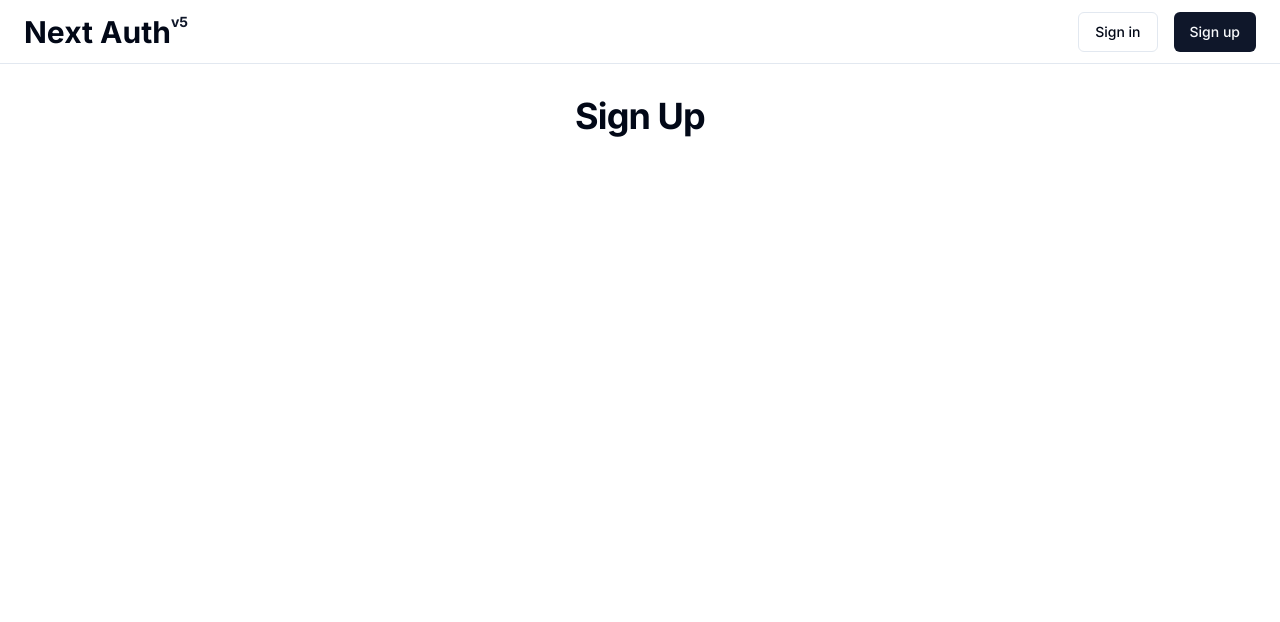
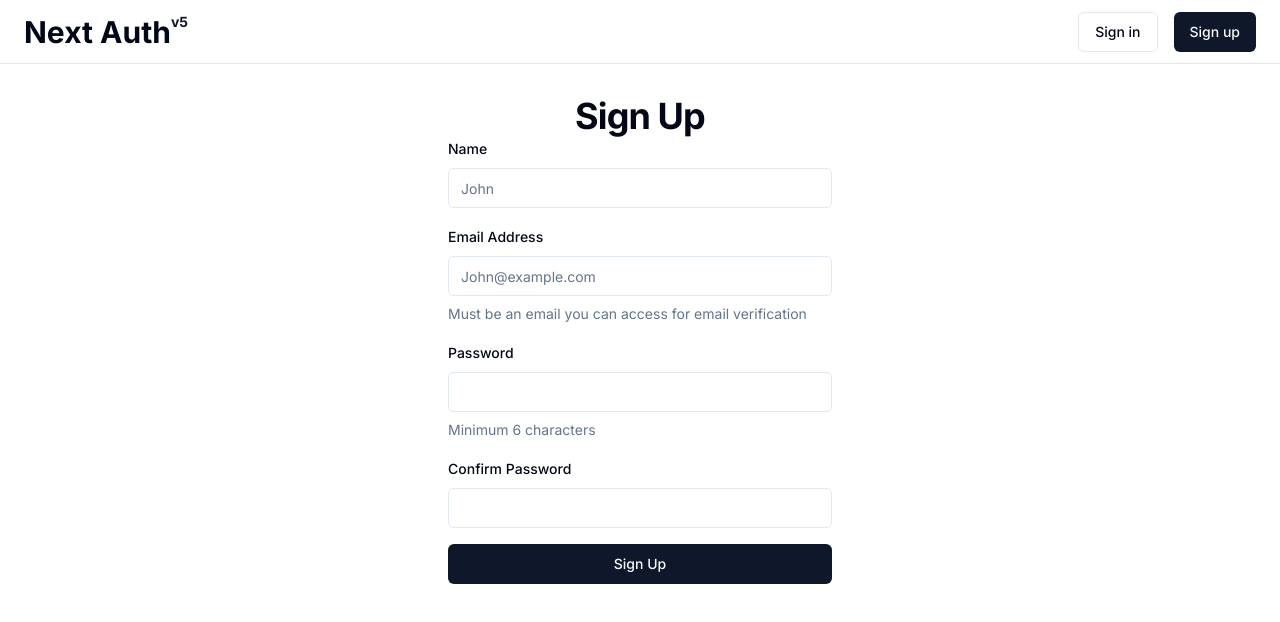
Before and after one commit to NatGlass/next-auth-v5, a Next.js app: page /auth/sign-up in a window 1280 px wide. Shown: the top 622 px of the page. Built offline with nearby package versions, Linux system fonts and the light colour scheme.

Commit message:
sign up schema, form

```diff
--- /dev/null
+++ b/src/actions/sign-up-action.ts
@@ -0,0 +1,28 @@
+"use server";
+
+import { SignupSchema } from "@/validators/sign-up-validator";
+import * as v from "valibot";
+
+type Response =
+  | { success: true }
+  | { success: false; error: v.FlatErrors<undefined>; statusCode: 400 }
+  | { success: false; error: string; statusCode: 500 };
+
+export async function signupUserAction(values: unknown): Promise<Response> {
+  const parsedValues = v.safeParse(SignupSchema, values);
+
+  if (!parsedValues.success) {
+    const flatErrors = v.flatten(parsedValues.issues);
+
+    return { success: false, error: flatErrors, statusCode: 400 };
+  }
+
+  const { name, email, password } = parsedValues.output;
+
+  try {
+    return { success: true };
+  } catch (error) {
+    console.error(error);
+    return { success: false, error: "Internal server error", statusCode: 500 };
+  }
+}
--- /dev/null
+++ b/src/app/auth/sign-up/_components/sign-up-form.tsx
@@ -0,0 +1,137 @@
+"use client";
+
+import { signupUserAction } from "@/actions/sign-up-action";
+import { Button } from "@/components/ui/button";
+import {
+  Form,
+  FormControl,
+  FormDescription,
+  FormField,
+  FormItem,
+  FormLabel,
+} from "@/components/ui/form";
+import { Input } from "@/components/ui/input";
+import { type SignupInput, SignupSchema } from "@/validators/sign-up-validator";
+import { valibotResolver } from "@hookform/resolvers/valibot";
+import { useForm } from "react-hook-form";
+
+function SignUpForm() {
+  const form = useForm<SignupInput>({
+    resolver: valibotResolver(SignupSchema),
+    defaultValues: {
+      name: "",
+      email: "",
+      password: "",
+      confirmPassword: "",
+    },
+  });
+
+  const { handleSubmit, control, formState, reset, setError } = form;
+
+  const submit = async (data: SignupInput) => {
+    const res = await signupUserAction(data);
+
+    if (res.success) {
+      console.log("success");
+    } else {
+      switch (res.statusCode) {
+        case 400: {
+          const nestedErrors = res.error.nested;
+
+          for (const key in nestedErrors) {
+            setError(key as keyof SignupInput, {
+              message: nestedErrors[key]?.[0],
+            });
+          }
+
+          break;
+        }
+        default: {
+          const error = res.error || "Internal server error";
+          setError("confirmPassword", { message: error });
+        }
+      }
+    }
+  };
+
+  return (
+    <Form {...form}>
+      <form
+        onSubmit={handleSubmit(submit)}
+        className="space-y-4 max-w-sm mx-auto"
+      >
+        <FormField
+          name="name"
+          control={control}
+          render={({ field }) => (
+            <FormItem>
+              <FormLabel>Name</FormLabel>
+              <FormControl>
+                <Input
+                  type="text"
+                  placeholder="John"
+                  {...field}
+                  autoComplete="name"
+                />
+              </FormControl>
+            </FormItem>
+          )}
+        />
+        <FormField
+          name="email"
+          control={control}
+          render={({ field }) => (
+            <FormItem>
+              <FormLabel>Email Address</FormLabel>
+              <FormControl>
+                <Input
+                  type="email"
+                  placeholder="John@example.com"
+                  {...field}
+                  autoComplete="email"
+                />
+              </FormControl>
+              <FormDescription>
+                Must be an email you can access for email verification
+              </FormDescription>
+            </FormItem>
+          )}
+        />
+        <FormField
+          name="password"
+          control={control}
+          render={({ field }) => (
+            <FormItem>
+              <FormLabel>Password</FormLabel>
+              <FormControl>
+                <Input type="password" {...field} autoComplete="new-password" />
+              </FormControl>
+              <FormDescription>Minimum 6 characters</FormDescription>
+            </FormItem>
+          )}
+        />
+        <FormField
+          name="confirmPassword"
+          control={control}
+          render={({ field }) => (
+            <FormItem>
+              <FormLabel>Confirm Password</FormLabel>
+              <FormControl>
+                <Input type="password" {...field} autoComplete="new-password" />
+              </FormControl>
+            </FormItem>
+          )}
+        />
+        <Button
+          type="submit"
+          className="w-full"
+          disabled={formState.isSubmitting}
+        >
+          Sign Up
+        </Button>
+      </form>
+    </Form>
+  );
+}
+
+export default SignUpForm;
--- a/src/app/auth/sign-up/page.tsx
+++ b/src/app/auth/sign-up/page.tsx
@@ -1,8 +1,10 @@
+import SignUpForm from "./_components/sign-up-form";
+
 function SignUpPage() {
   return (
     <div className="container mt-8">
       <h1 className="text-4xl font-bold tracking-tight text-center">Sign Up</h1>
-
+      <SignUpForm />
     </div>
   );
 }
--- a/src/validators/sign-up-validator.ts
+++ b/src/validators/sign-up-validator.ts
@@ -2,18 +2,10 @@ import * as v from "valibot";
 
 export const SignupSchema = v.pipe(
   v.object({
-    name: v.optional(
-      v.union([
-        v.pipe(
-          v.literal(""),
-          v.transform(() => undefined)
-        ),
-        v.pipe(
-          v.string(),
-          v.nonEmpty("Name cannot be empty"),
-          v.minLength(3, "Name must be at least 3 characters long")
-        ),
-      ])
+    name: v.pipe(
+      v.string(),
+      v.nonEmpty("Name cannot be empty"),
+      v.minLength(3, "Name must be at least 3 characters long")
     ),
     email: v.pipe(v.string(), v.nonEmpty("Email cannot be empty"), v.email()),
     password: v.pipe(
```
